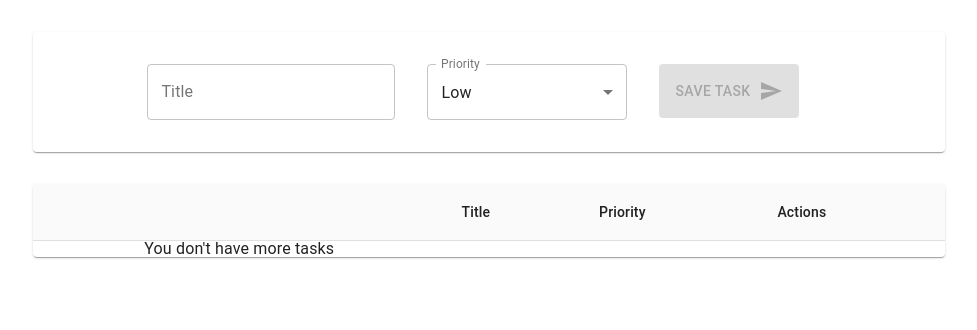
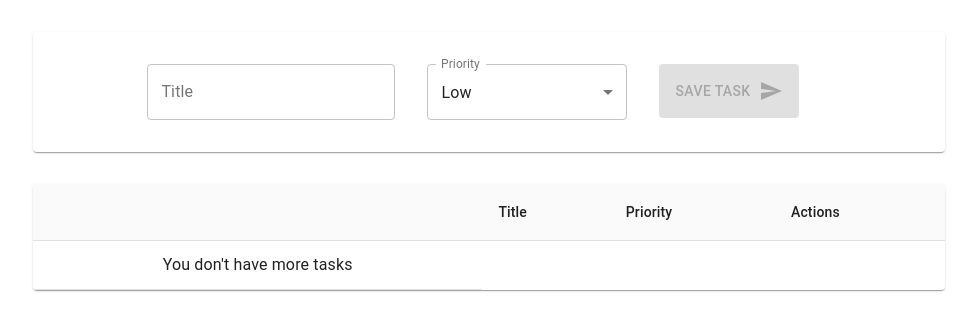
Before and after one commit to guilhermekuni/react-hooks-todo-list, a React (Create React App) app: page / in a window 1280 px wide. Shown: the top 330 px of the page, without its empty margins (151-1128 px from the left). Built offline with nearby package versions, Linux system fonts and the light colour scheme.

Commit message:
Fix warnings

```diff
--- a/src/components/TaskList.js
+++ b/src/components/TaskList.js
@@ -24,9 +24,13 @@ export default function TaskList() {
               tasks.length > 0 ? (
                 tasks.map((item, index) => <TaskListItem key={index} task={item}></TaskListItem>))
                 : (
-                  <Grid container direction="row" justify="center" alignItems="center" spacing={1}>
-                    <Typography>You don't have more tasks</Typography>
-                  </Grid>
+                  <TableRow>
+                    <TableCell>
+                      <Grid container direction="row" justify="center" alignItems="center" spacing={1}>
+                        <Typography>You don't have more tasks</Typography>
+                      </Grid>
+                    </TableCell>
+                  </TableRow>
                 )
             }
           </TableBody>
```
